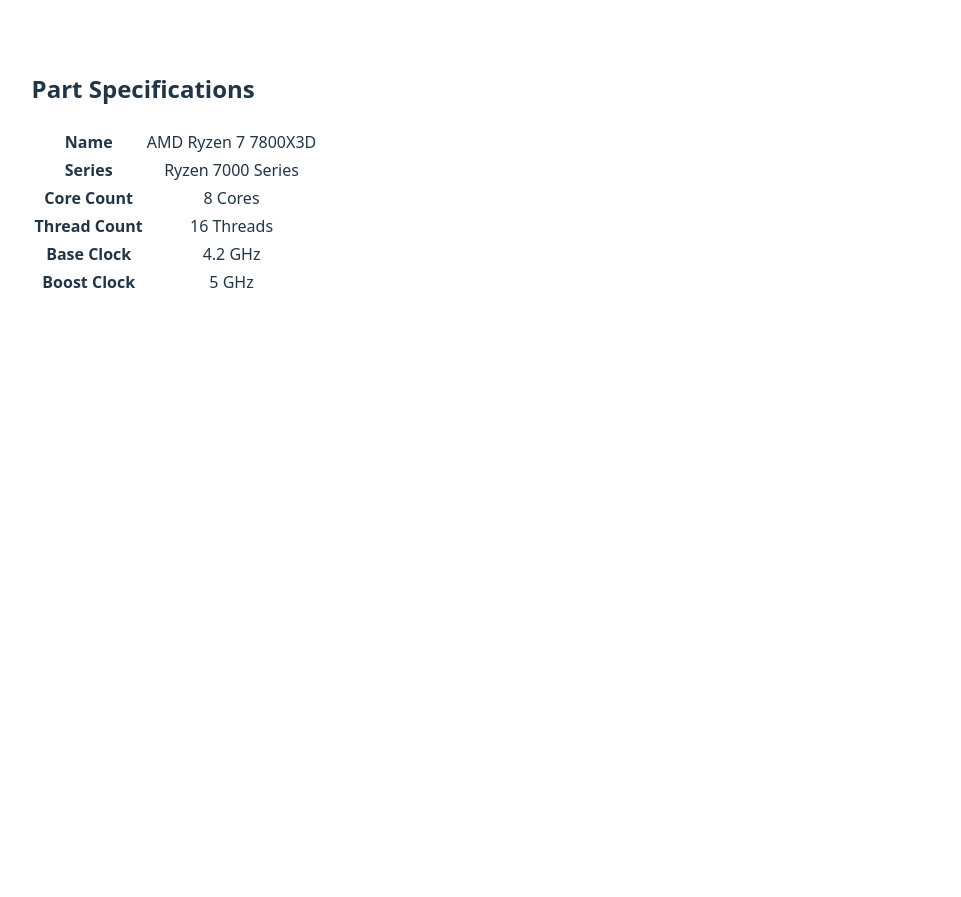
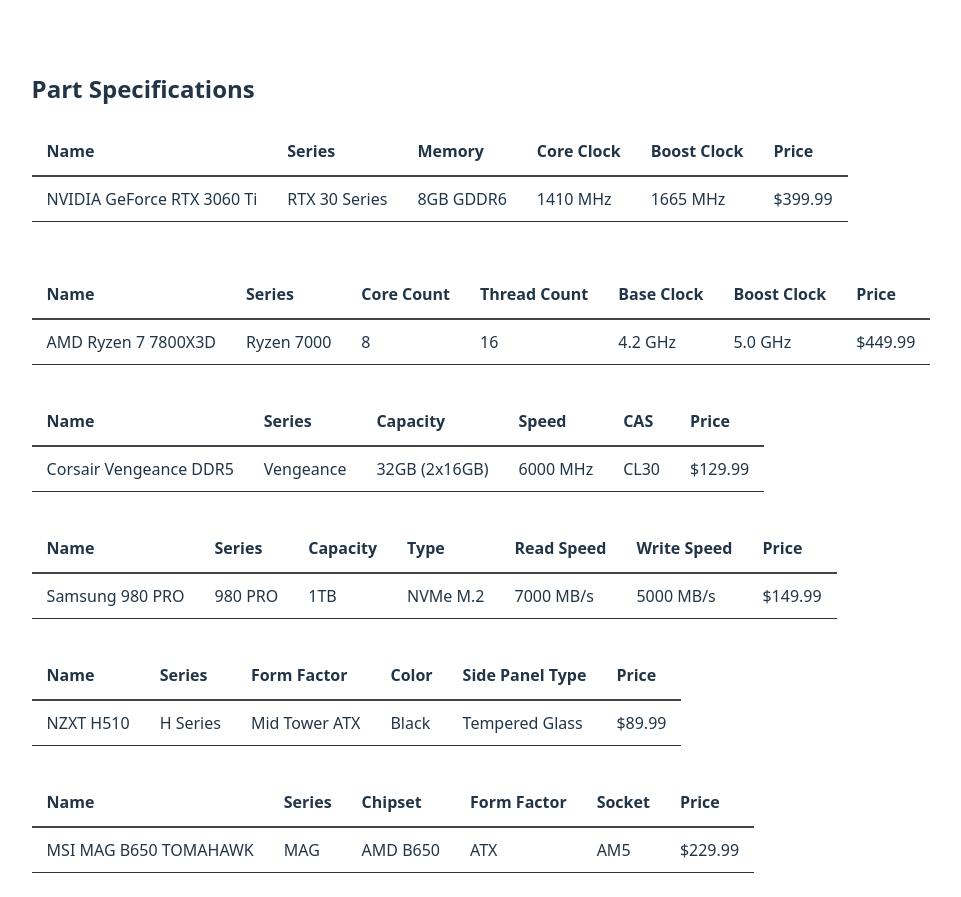
Before and after one commit to D-Villanueva204/Web-Store-Project, a React (Vite) app in the folder web-store-project/: page / in a window 1280 px wide. Shown: the part 491-1388 px from the top of the page, without its empty margins (84-1045 px from the left). Before the commit the page ends 820 px from the top, so only its background shows below. Built offline with nearby package versions, Linux system fonts and the light colour scheme.

Commit message:
Feature: Added product_data to iteratively render in appropriate HTML elements with classNames to specify which table is for which product category

```diff
--- a/web-store-project/src/App.tsx
+++ b/web-store-project/src/App.tsx
@@ -1,12 +1,13 @@
 import HeaderSection from './components/web-store/header'
 import PartSpecifications from './components/web-store/specifications/specifications'
+import { pcProducts } from './components/web-store/product_data/product_data'
 import './App.css'
 
 function App() {
   return (
     <>
       <HeaderSection text={["Currently we do not have any data."]} />
-      <PartSpecifications />
+      <PartSpecifications pcProducts={pcProducts} />
     </>
   )
 }
--- /dev/null
+++ b/web-store-project/src/components/web-store/product_data/product_data.tsx
@@ -0,0 +1,58 @@
+export const pcProducts = [
+    {
+        category: "CPU",
+        name: "AMD Ryzen 7 7800X3D",
+        series: "Ryzen 7000",
+        coreCount: 8,
+        threadCount: 16,
+        baseClock: "4.2 GHz",
+        boostClock: "5.0 GHz",
+        price: "$449.99"
+    },
+    {
+        category: "GPU",
+        name: "NVIDIA GeForce RTX 3060 Ti",
+        series: "RTX 30 Series",
+        memory: "8GB GDDR6",
+        coreClock: "1410 MHz",
+        boostClock: "1665 MHz",
+        price: "$399.99"
+    },
+    {
+        category: "RAM",
+        name: "Corsair Vengeance DDR5",
+        series: "Vengeance",
+        capacity: "32GB (2x16GB)",
+        speed: "6000 MHz",
+        cas: "CL30",
+        price: "$129.99"
+    },
+    {
+        category: "Storage",
+        name: "Samsung 980 PRO",
+        series: "980 PRO",
+        capacity: "1TB",
+        type: "NVMe M.2",
+        readSpeed: "7000 MB/s",
+        writeSpeed: "5000 MB/s",
+        price: "$149.99"
+    },
+    {
+        category: "Case",
+        name: "NZXT H510",
+        series: "H Series",
+        formFactor: "Mid Tower ATX",
+        color: "Black",
+        sidePanelType: "Tempered Glass",
+        price: "$89.99"
+    },
+    {
+        category: "Motherboard",
+        name: "MSI MAG B650 TOMAHAWK",
+        series: "MAG",
+        chipset: "AMD B650",
+        formFactor: "ATX",
+        socket: "AM5",
+        price: "$229.99"
+    }
+];
--- a/web-store-project/src/components/web-store/specifications/specifications.css
+++ b/web-store-project/src/components/web-store/specifications/specifications.css
@@ -1,3 +1,26 @@
 h2 {
     text-align: left;
 }
+
+table {
+    width: 100%;
+    border-collapse: collapse;
+    margin-bottom: 2rem;
+}
+
+th {
+    padding: 12px 15px;
+    text-align: left;
+    border-bottom: 2px solid #444;
+}
+
+td {
+    padding: 10px 15px;
+    text-align: left;
+    border-bottom: 1px solid #333;
+}
+
+
+.gpu-table {
+    margin-bottom: 3rem;
+}
--- a/web-store-project/src/components/web-store/specifications/specifications.tsx
+++ b/web-store-project/src/components/web-store/specifications/specifications.tsx
@@ -1,36 +1,188 @@
+import { pcProducts } from "../product_data/product_data";
 import "./specifications.css"
 function PartSpecifications () {
+    const gpus = pcProducts.filter(product => product.category === "GPU");
+    const cpus = pcProducts.filter(product => product.category === "CPU");
+    const rams = pcProducts.filter(product => product.category === "RAM");
+    const storages = pcProducts.filter(product => product.category === "Storage");
+    const cases = pcProducts.filter(product => product.category === "Case");
+    const motherboards = pcProducts.filter(product => product.category === "Motherboard");
+
     return (
         <section className="Part-specifications">
             <div>
                 <h2>Part Specifications</h2>
             </div>
+            <div className="gpu-table">
+                <table>
                         <div>
-                <table>
+                            <thead>
                                 <tr>
                                     <th>Name</th>
-                        <td>AMD Ryzen 7 7800X3D</td>
+                                    <th>Series</th>
+                                    <th>Memory</th>
+                                    <th>Core Clock</th>
+                                    <th>Boost Clock</th>
+                                    <th>Price</th>
                                 </tr>
+                            </thead>
+                            <tbody>
+                                {gpus.map(gpu => (
                                     <tr>
+                                        <td>{gpu.name}</td>
+                                        <td>{gpu.series}</td>
+                                        <td>{gpu.memory}</td>
+                                        <td>{gpu.coreClock}</td>
+                                        <td>{gpu.boostClock}</td>
+                                        <td>{gpu.price}</td>
+                                    </tr>
+                                ))}
+                            </tbody>
+                        </div>
+                </table>
+            </div>
+            <div className="cpu-table">
+                <table>
+                        <div>
+                            <thead>
+                                <tr>
+                                    <th>Name</th>
                                     <th>Series</th>
-                        <td>Ryzen 7000 Series</td>
+                                    <th>Core Count</th>
+                                    <th>Thread Count</th>
+                                    <th>Base Clock</th>
+                                    <th>Boost Clock</th>
+                                    <th>Price</th>
                                 </tr>
+                            </thead>
+                            <tbody>
+                                {cpus.map(cpu => (
                                     <tr>
-                        <th>Core Count</th>
-                        <td>8 Cores</td>
+                                        <td>{cpu.name}</td>
+                                        <td>{cpu.series}</td>
+                                        <td>{cpu.coreCount}</td>
+                                        <td>{cpu.threadCount}</td>
+                                        <td>{cpu.baseClock}</td>
+                                        <td>{cpu.boostClock}</td>
+                                        <td>{cpu.price}</td>
                                     </tr>
+                                ))}
+                            </tbody>
+                        </div>
+                </table>
+            </div>
+            <div className="ram-table">
+                <table>
+                        <div>
+                            <thead>
                                 <tr>
-                        <th>Thread Count</th>
-                        <td>16 Threads</td>
+                                    <th>Name</th>
+                                    <th>Series</th>
+                                    <th>Capacity</th>
+                                    <th>Speed</th>
+                                    <th>CAS</th>
+                                    <th>Price</th>
                                 </tr>
+                            </thead>
+                            <tbody>
+                                {rams.map(ram => (
                                     <tr>
-                        <th>Base Clock</th>
-                        <td>4.2 GHz</td>
+                                        <td>{ram.name}</td>
+                                        <td>{ram.series}</td>
+                                        <td>{ram.capacity}</td>
+                                        <td>{ram.speed}</td>
+                                        <td>{ram.cas}</td>
+                                        <td>{ram.price}</td>
                                     </tr>
+                                ))}
+                            </tbody>
+                        </div>
+                </table>
+            </div>
+            <div className="storage-table">
+                <table>
+                        <div>
+                            <thead>
                                 <tr>
-                        <th>Boost Clock</th>
-                        <td>5 GHz</td>
+                                    <th>Name</th>
+                                    <th>Series</th>
+                                    <th>Capacity</th>
+                                    <th>Type</th>
+                                    <th>Read Speed</th>
+                                    <th>Write Speed</th>
+                                    <th>Price</th>
                                 </tr>
+                            </thead>
+                            <tbody>
+                                {storages.map(storage => (
+                                    <tr>
+                                        <td>{storage.name}</td>
+                                        <td>{storage.series}</td>
+                                        <td>{storage.capacity}</td>
+                                        <td>{storage.type}</td>
+                                        <td>{storage.readSpeed}</td>
+                                        <td>{storage.writeSpeed}</td>
+                                        <td>{storage.price}</td>
+                                    </tr>
+                                ))}
+                            </tbody>
+                        </div>
+                </table>
+            </div>
+            <div className="case-table">
+                <table>
+                        <div>
+                            <thead>
+                                <tr>
+                                    <th>Name</th>
+                                    <th>Series</th>
+                                    <th>Form Factor</th>
+                                    <th>Color</th>
+                                    <th>Side Panel Type</th>
+                                    <th>Price</th>
+                                </tr>
+                            </thead>
+                            <tbody>
+                                {cases.map(pcCase => (
+                                    <tr>
+                                        <td>{pcCase.name}</td>
+                                        <td>{pcCase.series}</td>
+                                        <td>{pcCase.formFactor}</td>
+                                        <td>{pcCase.color}</td>
+                                        <td>{pcCase.sidePanelType}</td>
+                                        <td>{pcCase.price}</td>
+                                    </tr>
+                                ))}
+                            </tbody>
+                        </div>
+                </table>
+            </div>
+            <div className="motherboard-table">
+                <table>
+                        <div>
+                            <thead>
+                                <tr>
+                                    <th>Name</th>
+                                    <th>Series</th>
+                                    <th>Chipset</th>
+                                    <th>Form Factor</th>
+                                    <th>Socket</th>
+                                    <th>Price</th>
+                                </tr>
+                            </thead>
+                            <tbody>
+                                {motherboards.map(motherboard => (
+                                    <tr>
+                                        <td>{motherboard.name}</td>
+                                        <td>{motherboard.series}</td>
+                                        <td>{motherboard.chipset}</td>
+                                        <td>{motherboard.formFactor}</td>
+                                        <td>{motherboard.socket}</td>
+                                        <td>{motherboard.price}</td>
+                                    </tr>
+                                ))}
+                            </tbody>
+                        </div>
                 </table>
             </div>
         </section>
```
Lines whose indentation alone changed are shown as unchanged.
